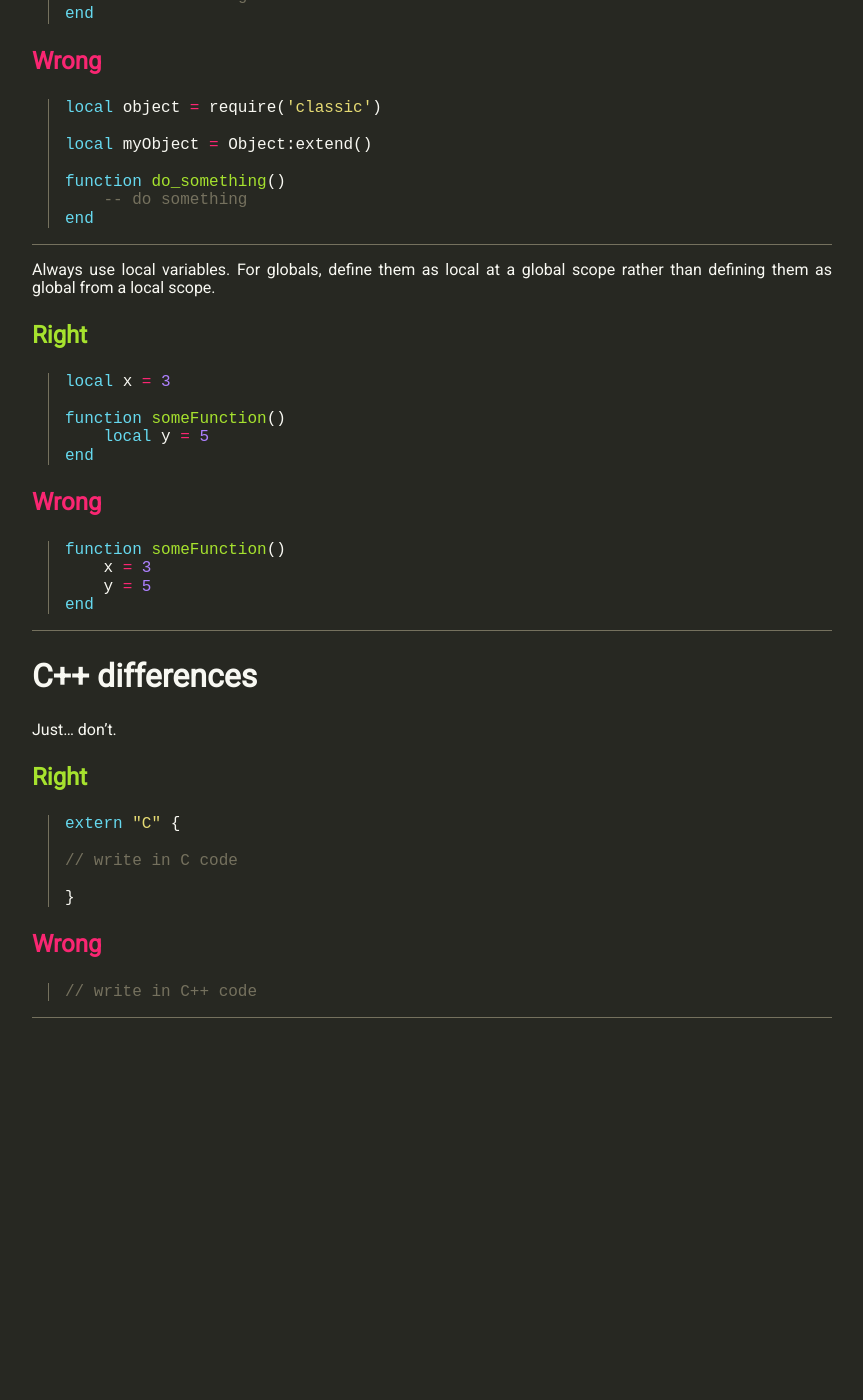
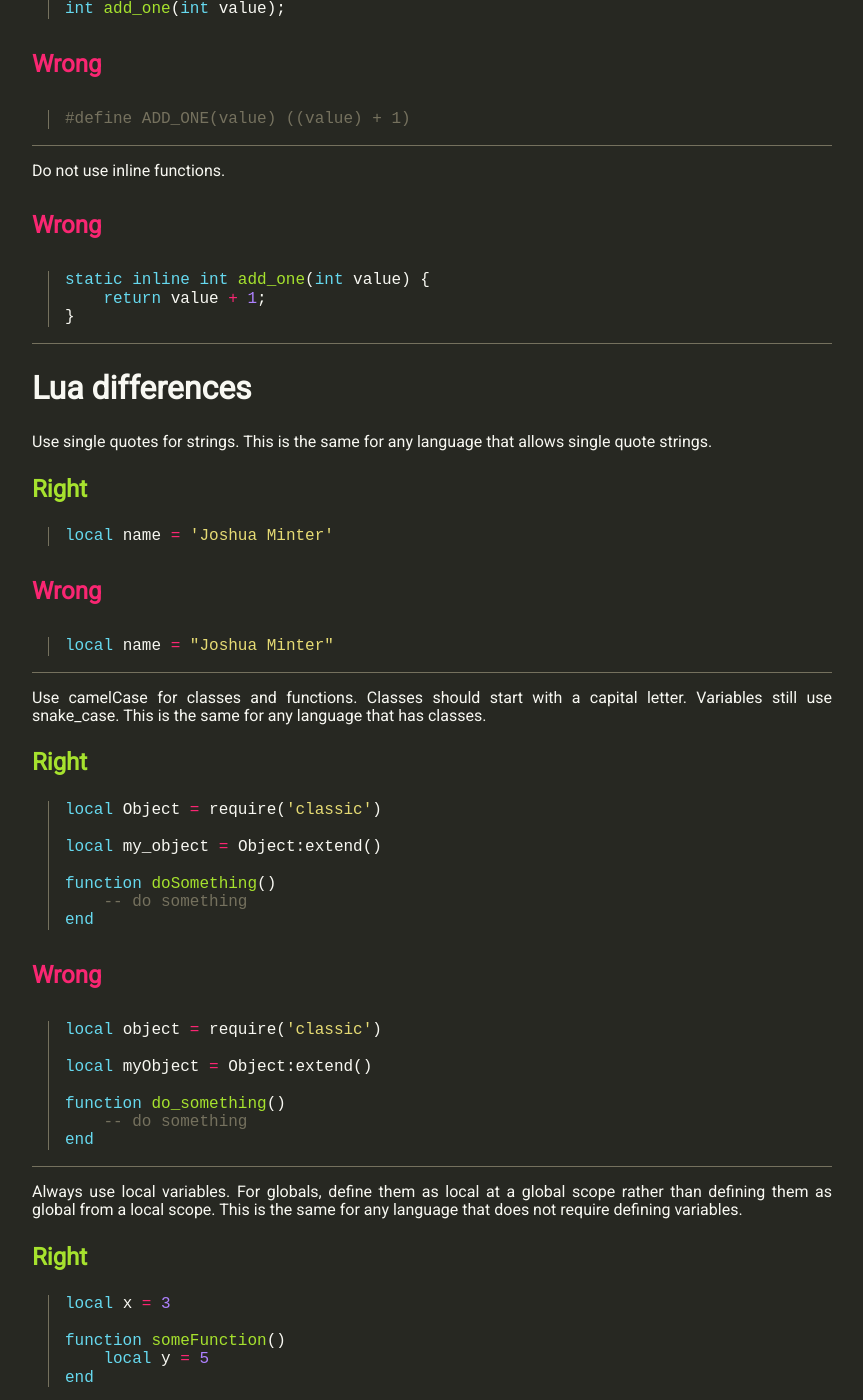
Before and after one commit to matanui159/matanui159.github.io, a Jekyll site: the page built from coding-style/index.md, in a window 1280 px wide and 1400 px high, scrolled down 16775 px. Shown: the whole window, without its empty margins (208-1071 px from the left). Built offline with Jekyll 4.4.1, drawn with Linux system fonts in a browser that asks for light colours; before the commit the page ends 17801 px from its top, so only the background shows below that; some of the changed text lies outside the part shown.

Commit message:
Improvements, fixes and updates

````diff
--- a/_layouts/default.html
+++ b/_layouts/default.html
@@ -3,12 +3,11 @@
 	<head>
 		<title>{{ page.title }}</title>
 		<link rel='stylesheet' href='https://fonts.googleapis.com/css?family=Roboto|Roboto+Mono|Raleway'>
-		<link rel='stylesheet' href='/assets/default/style.css'>
+		<link rel='stylesheet' href='/assets/default.css'>
 	</head>
 	<body>
 		<div class='content'>
 			{{ content }}
 		</div>
-		<script src='/assets/default/script.js'></script>
 	</body>
 </html>
--- a/assets/default/style.scss
+++ b/assets/default.scss
@@ -42,12 +42,12 @@
 
 	h3 {
 		font-size: 24px;
-		&.right {
-			color: $right;
-		}
-		&.wrong {
-			color: $wrong;
-		}
+		color: $right;
+	}
+
+	h4 {
+		font-size: 24px;
+		color: $wrong;
 	}
 
 	hr {
@@ -60,6 +60,7 @@
 	}
 
 	pre {
+		tab-size: 4;
 		padding-left: 16px;
 		margin-left: 16px;
 		border-left: {
--- a/assets/default/script.js
+++ /dev/null
@@ -1,26 +0,0 @@
----
----
-
-/*
- * Utility
- */
-function $iter(query, callback) {
-	var elems = document.querySelectorAll(query);
-	for (var i = 0; i < elems.length; ++i) {
-		callback(elems[i]);
-	}
-}
-
-/*
- * Right/Wrong classes
- */
-$iter('h3', function(elem) {
-	elem.className = elem.innerHTML.toLowerCase();
-});
-
-/*
- * Tab replacement
- */
-$iter('code', function(elem) {
-	elem.innerHTML = elem.innerHTML.replace(/\t/g, '    ');
-});
--- a/coding-style/index.md
+++ b/coding-style/index.md
@@ -28,20 +28,17 @@
 
 ## Indentation
 
-Use tabs, not spaces. This allows each developer to customize their tab-width.
+Use tabs, not spaces. This allows each developer to customize their tab-width. However, it is recommended to have your tab width set to 4 spaces.
 ### Right
 ```c
 int main() {
 	return 0;
 }
 ```
-### Wrong
+#### Wrong
 ```c
 int main() {
-    // It's really hard to show tabs vs spaces.
-    // Especially since HTML has a default 8 space tab width
-    // so all these tabs are converted to spaces anyway
-    // but pretend this person is using spaces.
+    // This person is using spaces
     return 0;
 }
 ```
@@ -56,7 +53,7 @@
 	some_arg3
 );
 ```
-### Wrong
+#### Wrong
 ```c
 some_function(
 			  some_arg1,
@@ -81,7 +78,7 @@
 		break;
 }
 ```
-### Wrong
+#### Wrong
 ```c
 switch (value) {
 case 0:
@@ -105,7 +102,7 @@
 *(array++) = 0;
 --size;
 ```
-### Wrong
+#### Wrong
 ```c
 *(array ++ ) = 0;
 -- size;
@@ -117,9 +114,22 @@
 ```c
 int index = y * width + x;
 ```
-### Wrong
+#### Wrong
 ```c
 int index=y*width+x;
+```
+---
+
+Do not place spaces around access operators.
+### Right
+```c
+object.value = 3;
+ptr->value = 5;
+```
+#### Wrong
+```c
+object . value = 3;
+ptr -> value = 5;
 ```
 ---
 
@@ -130,7 +140,7 @@
 	some_function(i, size);
 }
 ```
-### Wrong
+#### Wrong
 ```c
 for (int i = 0 ; i < size ; ++i) {
 	some_function(i , size) ;
@@ -145,7 +155,7 @@
 	// do something
 }
 ```
-### Wrong
+#### Wrong
 ```c
 if ( value == 0 ){
 	// do something
@@ -154,7 +164,7 @@
 ---
 
 Place a single space between control statements and their parentheses.
-### Wrong
+#### Wrong
 ```c
 if(value == 0) {
 	// do something
@@ -171,7 +181,7 @@
 
 some_function(arg1, arg2, arg3);
 ```
-### Wrong
+#### Wrong
 ```c
 void some_function (int arg1, int arg2, int arg3) {
 	// do something
@@ -186,7 +196,7 @@
 ```c
 mytype_t value = {arg1, arg2, arg3};
 ```
-### Wrong
+#### Wrong
 ```c
 mytype_t value = { arg1, arg2, arg3 };
 ```
@@ -203,7 +213,7 @@
 	half_width /= 2;
 }
 ```
-### Wrong
+#### Wrong
 ```c
 int half_width = width / 2, half_height = height / 2;
 if (half_width > half_height) half_width /= 2;
@@ -218,7 +228,7 @@
 int x;
 int y;
 ```
-### Wrong
+#### Wrong
 ```c
 int width = 1280, height = 720;
 int x; double y;
@@ -238,7 +248,7 @@
 	// do something else
 }
 ```
-### Wrong
+#### Wrong
 ```c
 int some_variable;
 void some_function1() {
@@ -265,7 +275,7 @@
 	g_max = max;
 }
 ```
-### Wrong
+#### Wrong
 ```c
 int max = 0;
 for (int i = 0; i < size; ++i) {
@@ -280,21 +290,21 @@
 ```
 ---
 
-Lines longer than 80 characters should be split up to be under 80 characters.
+Lines longer than 80 characters should be split up to be under 80 characters. This is measured as if tabs were 4 spaces.
 
 ---
 
 **Exception:** Function definitions should never be broken up.
 ### Right
 ```c
-void some_function(some_type_1_t someArg1, some_type_2_t someArg2, some_type_3_t someArg3) {
+void some_function(some_type1_t someArg1, some_type2_t someArg2, some_type3_t someArg3) {
 	// do something
 }
 ```
-### Wrong
+#### Wrong
 ```c
-void some_function(some_type_1_t someArg1, some_type_2_t someArg2,
-		some_type_3_t someArg3) {
+void some_function(some_type1_t someArg1, some_type2_t someArg2,
+		some_type3_t someArg3) {
 	// do something
 }
 ```
@@ -331,7 +341,7 @@
 	arg3
 );
 ```
-### Wrong
+#### Wrong
 ```c
 some_function(
 	arg1, unrelated_arg2,
@@ -363,7 +373,7 @@
 	+ arg2
 	+ arg3;
 ```
-### Wrong
+#### Wrong
 ```c
 int value = arg1 +
 	arg2 +
@@ -387,7 +397,7 @@
 	}
 }
 ```
-### Wrong
+#### Wrong
 ```c
 int main()
 {
@@ -404,7 +414,7 @@
 	do_something();
 }
 ```
-### Wrong
+#### Wrong
 ```c
 if (value == 0)
 	do_something();
@@ -418,7 +428,7 @@
 ```c
 while (getchar() != '\n');
 ```
-### Wrong
+#### Wrong
 ```c
 while (getchar() != '\n') {}
 
@@ -434,7 +444,7 @@
 ```c
 void* ptr = NULL;
 ```
-### Wrong
+#### Wrong
 ```c
 void* ptr = 0;
 ```
@@ -451,7 +461,7 @@
 	// do something
 }
 ```
-### Wrong
+#### Wrong
 ```c
 if (condition == true) {
 	// do something
@@ -482,7 +492,7 @@
 	// do something else
 }
 ```
-### Wrong
+#### Wrong
 ```c
 if (ptr) {
 	// do something
@@ -500,7 +510,7 @@
 float x = 2;
 float y = 1 / 3.0;
 ```
-### Wrong
+#### Wrong
 ```c
 float x = 2.0;
 float y = 1 / 3;
@@ -517,7 +527,7 @@
 	init_value(&y);
 }
 ```
-### Wrong
+#### Wrong
 ```c
 static int x;
 
@@ -541,7 +551,7 @@
 int size = sizeof(int);
 unsigned gl_buffer;
 ```
-### Wrong
+#### Wrong
 ```c
 signed char small_value;
 long long large_value;
@@ -557,7 +567,7 @@
 void* ptr2;
 void* ptr3;
 ```
-### Wrong
+#### Wrong
 ```c
 void *ptr1;
 void* ptr2, ptr3;
@@ -571,7 +581,7 @@
 ```c
 int some_value;
 ```
-### Wrong
+#### Wrong
 ```c
 int someValue;
 ```
@@ -586,7 +596,7 @@
 
 my_object_t object;
 ```
-### Wrong
+#### Wrong
 ```c
 typedef struct my_object_s {
 	// values
@@ -603,7 +613,7 @@
 
 void my_object_create(my_object_t* object);
 ```
-### Wrong
+#### Wrong
 ```c
 static void dance(my_object_t* object);
 
@@ -616,7 +626,7 @@
 ```c
 static int g_variable;
 ```
-### Wrong
+#### Wrong
 ```c
 static int variable;
 
@@ -630,7 +640,7 @@
 #define MY_OBJECT_CONSTANT 5
 #define MY_OBJECT_LOG(msg) puts(__FILE__ ": " msg)
 ```
-### Wrong
+#### Wrong
 ```c
 #define my_object_constant 5
 #define OBJECT_LOG(msg) puts(__FILE__ ": " msg)
@@ -647,7 +657,7 @@
 
 #endif
 ```
-### Wrong
+#### Wrong
 ```c
 #ifndef object_h
 #define object_h
@@ -663,7 +673,7 @@
 ```c
 int len;
 ```
-### Wrong
+#### Wrong
 ```c
 int length_of_array; // too long
 int l; // too vague
@@ -705,7 +715,7 @@
 ```c
 int i = 3 + 5;
 ```
-### Wrong
+#### Wrong
 ```c
 // this adds 3 and 5
 int i = 3 + 5;
@@ -716,7 +726,7 @@
 ### Right
 ```c
 if (!some_function()) {
-	// todo: handle error
+	// TODO: handle error
 }
 ```
 ---
@@ -727,7 +737,7 @@
 *(array++) = 0;
 --size;
 ```
-### Wrong
+#### Wrong
 ```c
 *(++array) = 0;
 size--;
@@ -742,7 +752,7 @@
 	size = array->size;
 }
 ```
-### Wrong
+#### Wrong
 ```c
 int size = array != NULL ? array->size : 0;
 ```
@@ -753,14 +763,14 @@
 ```c
 int add_one(int value);
 ```
-### Wrong
+#### Wrong
 ```c
 #define ADD_ONE(value) ((value) + 1)
 ```
 ---
 
 Do not use inline functions.
-### Wrong
+#### Wrong
 ```c
 static inline int add_one(int value) {
 	return value + 1;
@@ -770,18 +780,18 @@
 
 ## Lua differences
 
-Use single quotes for strings.
+Use single quotes for strings. This is the same for any language that allows single quote strings.
 ### Right
 ```lua
 local name = 'Joshua Minter'
 ```
-### Wrong
+#### Wrong
 ```lua
 local name = "Joshua Minter"
 ```
 ---
 
-Use camelCase for classes and functions. Classes should start with a capital letter. Variables still use snake_case.
+Use camelCase for classes and functions. Classes should start with a capital letter. Variables still use snake_case. This is the same for any language that has classes.
 ### Right
 ```lua
 local Object = require('classic')
@@ -792,7 +802,7 @@
 	-- do something
 end
 ```
-### Wrong
+#### Wrong
 ```lua
 local object = require('classic')
 
@@ -804,7 +814,7 @@
 ```
 ---
 
-Always use local variables. For globals, define them as local at a global scope rather than defining them as global from a local scope.
+Always use local variables. For globals, define them as local at a global scope rather than defining them as global from a local scope. This is the same for any language that does not require defining variables.
 ### Right
 ```lua
 local x = 3
@@ -813,7 +823,7 @@
 	local y = 5
 end
 ```
-### Wrong
+#### Wrong
 ```lua
 function someFunction()
 	x = 3
@@ -833,7 +843,7 @@
 
 }
 ```
-### Wrong
+#### Wrong
 ```c++
 // write in C++ code
 ```
````
